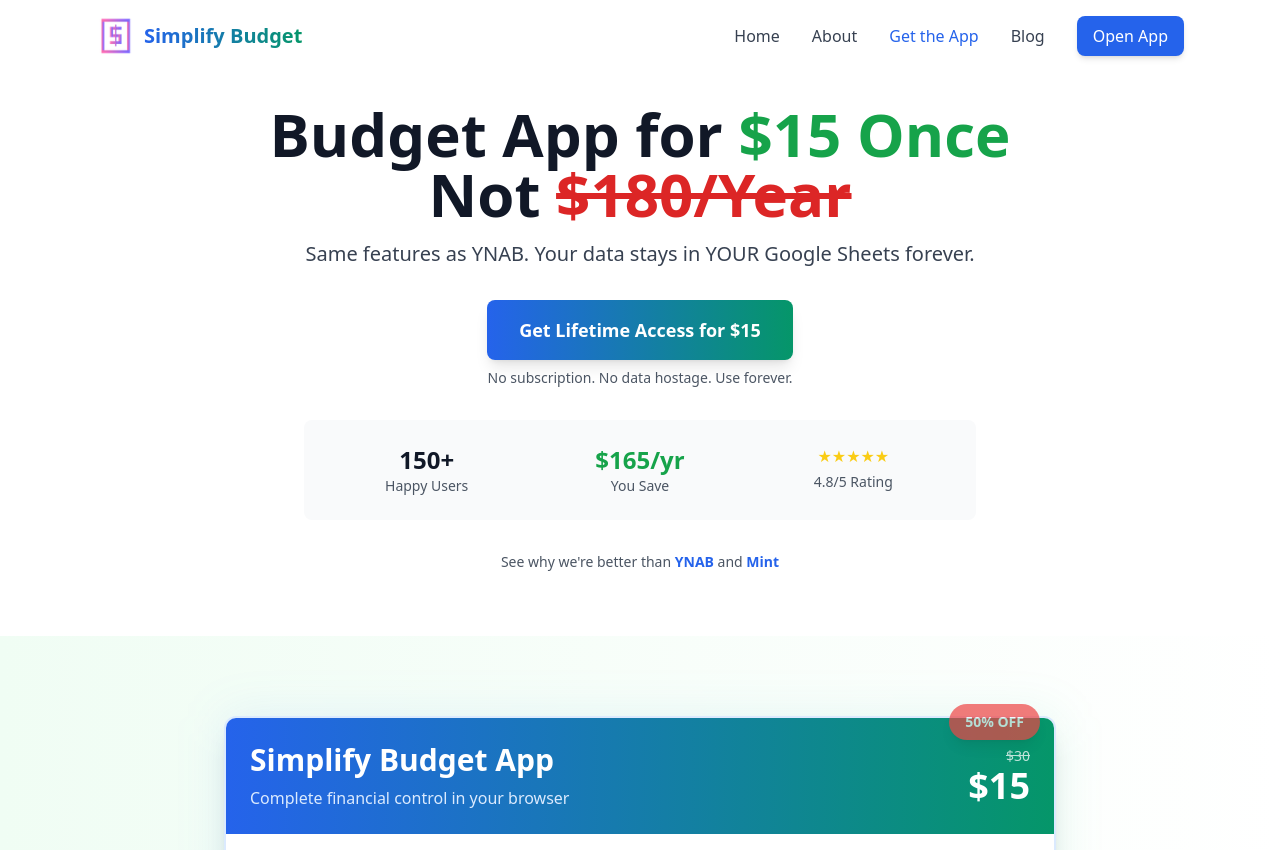
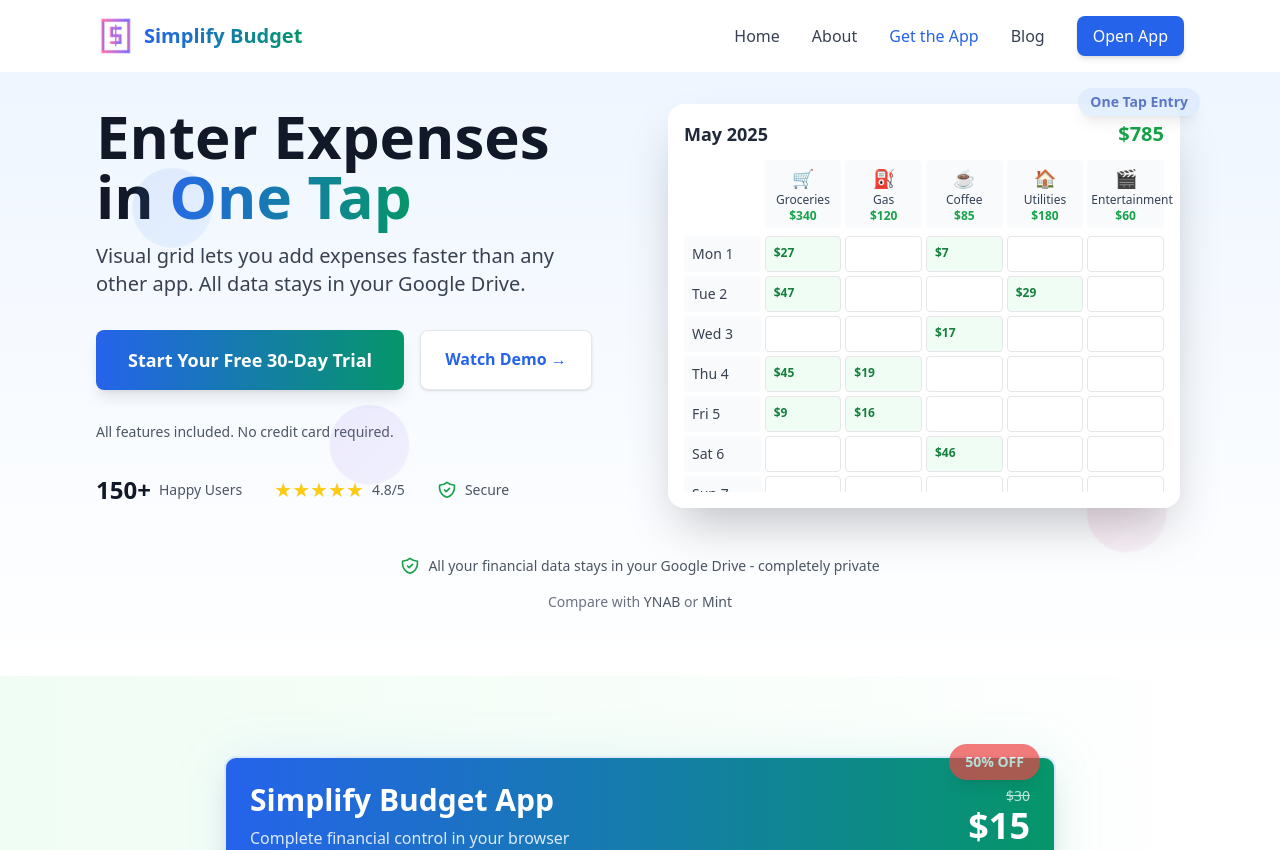
Before and after one commit to serdarsalim/personalfinance, a Next.js app: page / in a window 1280 px wide. Shown: the top 850 px of the page. Built offline with nearby package versions, Linux system fonts and the light colour scheme.

Commit message:
redesigning the website

```diff
--- a/src/app/components/sections/HeroSection.tsx
+++ b/src/app/components/sections/HeroSection.tsx
@@ -1,76 +1,253 @@
 // src/app/components/sections/HeroSection.tsx
 
+"use client";
+
 import Link from "next/link";
+import { useState, useEffect } from "react";
 
 export default function HeroSection() {
+  const [activeCell, setActiveCell] = useState({ day: 15, category: 2 });
+  const [currentMonth, setCurrentMonth] = useState('');
+
+  // Set current month
+  useEffect(() => {
+    const now = new Date();
+    const monthNames = ['January', 'February', 'March', 'April', 'May', 'June',
+      'July', 'August', 'September', 'October', 'November', 'December'];
+    setCurrentMonth(`${monthNames[now.getMonth()]} ${now.getFullYear()}`);
+  }, []);
+
+  // Animate grid interaction
+  useEffect(() => {
+    const interval = setInterval(() => {
+      setActiveCell({
+        day: Math.floor(Math.random() * 30) + 1,
+        category: Math.floor(Math.random() * 5)
+      });
+    }, 2500);
+    return () => clearInterval(interval);
+  }, []);
+
+  // Sample categories with emojis
+  const categories = [
+    { emoji: "🛒", name: "Groceries", total: "$340" },
+    { emoji: "⛽", name: "Gas", total: "$120" },
+    { emoji: "☕", name: "Coffee", total: "$85" },
+    { emoji: "🏠", name: "Utilities", total: "$180" },
+    { emoji: "🎬", name: "Entertainment", total: "$60" },
+  ];
+
+  // Sample daily totals
+  const dailyTotals = Array.from({ length: 30 }, (_, i) => {
+    const day = i + 1;
+    const amount = Math.floor(Math.random() * 100) + 10;
+    return { day, amount: `$${amount}` };
+  });
+
   return (
-    <section className="bg-white pt-8 pb-16">
-      <div className="max-w-4xl mx-auto px-4 sm:px-6 lg:px-8">
-        <div className="text-center">
+    <section className="bg-gradient-to-b from-blue-50 to-white pt-8 pb-16 overflow-hidden relative">
+      {/* Floating expense bubbles animation */}
+      <div className="absolute inset-0 overflow-hidden pointer-events-none">
+        {[...Array(5)].map((_, i) => (
+          <div
+            key={i}
+            className={`absolute w-20 h-20 rounded-full opacity-10 animate-float-${i + 1}`}
+            style={{
+              background: `linear-gradient(135deg, ${['#3B82F6', '#10B981', '#8B5CF6', '#F59E0B', '#EC4899'][i]} 0%, ${['#60A5FA', '#34D399', '#A78BFA', '#FCD34D', '#F9A8D4'][i]} 100%)`,
+              left: `${[10, 75, 25, 60, 85][i]}%`,
+              top: `${[20, 40, 60, 30, 70][i]}%`,
+              animationDelay: `${i * 0.5}s`
+            }}
+          />
+        ))}
+      </div>
 
-         {/* SINGLE FOCUSED MESSAGE */}
+      <div className="max-w-6xl mx-auto px-4 sm:px-6 lg:px-8">
+        <div className="grid lg:grid-cols-2 gap-12 items-center">
+
+          {/* Left side - Text content */}
+          <div className="text-center lg:text-left">
             <h1 className="text-4xl sm:text-5xl md:text-6xl font-bold leading-tight mb-4 text-gray-900">
-            Budget App for{' '}
-            <span className="text-green-600">$15 Once</span>
-            <br />
-            Not{' '}
-            <span className="text-red-600 line-through">$180/Year</span>
+              Enter Expenses in
+              <span className="text-transparent bg-clip-text bg-gradient-to-r from-blue-600 to-emerald-600"> One Tap</span>
             </h1>
 
-          {/* CLEAR BENEFIT */}
-          <p className="text-xl text-gray-700 mb-8">
-            Same features as YNAB. Your data stays in YOUR Google Sheets forever.
+            <p className="text-xl text-gray-700 mb-8 max-w-lg mx-auto lg:mx-0">
+              Visual grid lets you add expenses faster than any other app. All data stays in your Google Drive.
             </p>
 
-          {/* PRIMARY CTA ONLY */}
-          <div className="mb-8">
+            {/* CTAs */}
+            <div className="flex flex-col sm:flex-row gap-4 mb-8 justify-center lg:justify-start">
               <a
                 href="https://ko-fi.com/s/4b62acb528"
-              className="inline-block px-8 py-4 bg-gradient-to-r from-blue-600 to-emerald-600 text-white rounded-lg shadow-lg hover:shadow-xl transition-all font-bold text-lg"
+                className="inline-block px-8 py-4 bg-gradient-to-r from-blue-600 to-emerald-600 text-white rounded-lg shadow-lg hover:shadow-xl transition-all font-bold text-lg hover:scale-105 transform"
               >
-              Get Lifetime Access for $15
+                Start Your Free 30-Day Trial
               </a>
-            <p className="text-sm text-gray-600 mt-2">
-              No subscription. No data hostage. Use forever.
-            </p>
+              <a
+                href="#demo"
+                className="inline-block px-6 py-4 bg-white text-blue-600 rounded-lg shadow hover:shadow-md transition-all font-semibold border border-gray-200"
+              >
+                Watch Demo →
+              </a>
             </div>
 
+            <p className="text-sm text-gray-600 mb-8">
+              All features included. No credit card required.
+            </p>
+
             {/* SOCIAL PROOF */}
-          <div className="bg-gray-50 rounded-lg p-6 max-w-2xl mx-auto">
-            <div className="grid sm:grid-cols-3 gap-4 text-center">
-              <div>
+            <div className="flex flex-wrap gap-8 items-center justify-center lg:justify-start">
+              <div className="flex items-center gap-2">
                 <div className="text-2xl font-bold text-gray-900">150+</div>
                 <p className="text-sm text-gray-600">Happy Users</p>
               </div>
-              <div>
-                <div className="text-2xl font-bold text-green-600">$165/yr</div>
-                <p className="text-sm text-gray-600">You Save</p>
-              </div>
-              <div>
-                <div className="flex justify-center mb-1">
+              <div className="flex items-center gap-2">
+                <div className="flex">
                   {[...Array(5)].map((_, i) => (
-                    <span key={i} className="text-yellow-400">★</span>
+                    <span key={i} className="text-yellow-400 text-xl">★</span>
                   ))}
                 </div>
-                <p className="text-sm text-gray-600">4.8/5 Rating</p>
+                <p className="text-sm text-gray-600">4.8/5</p>
+              </div>
+              <div className="flex items-center gap-2">
+                <svg className="w-5 h-5 text-green-600" fill="none" stroke="currentColor" viewBox="0 0 24 24">
+                  <path strokeLinecap="round" strokeLinejoin="round" strokeWidth={2} d="M9 12l2 2 4-4m5.618-4.016A11.955 11.955 0 0112 2.944a11.955 11.955 0 01-8.618 3.04A12.02 12.02 0 003 9c0 5.591 3.824 10.29 9 11.622 5.176-1.332 9-6.03 9-11.622 0-1.042-.133-2.052-.382-3.016z" />
+                </svg>
+                <p className="text-sm text-gray-600">Secure</p>
               </div>
             </div>
           </div>
 
-          {/* SINGLE LINK TO LEARN MORE */}
-          <p className="mt-8 text-sm text-gray-600">
-            See why we're better than{' '}
-            <Link href="/compare/ynab-alternative" className="text-blue-600 hover:underline font-semibold">
+          {/* Right side - Visual Grid Demo */}
+          <div className="relative">
+            <div className="bg-white rounded-2xl shadow-2xl p-4 max-w-lg mx-auto transform hover:scale-105 transition-transform duration-300">
+              {/* Grid Header */}
+              <div className="flex justify-between items-center mb-3">
+                <h3 className="text-lg font-bold text-gray-800">{currentMonth}</h3>
+                <div className="text-xl font-bold text-green-600">$785</div>
+              </div>
+
+              {/* Categories Header */}
+              <div className="grid grid-cols-6 gap-1 mb-2">
+                <div className="text-xs text-gray-500 p-2"></div>
+                {categories.map((cat, i) => (
+                  <div key={i} className="text-center p-1 bg-gray-50 rounded">
+                    <div className="text-lg">{cat.emoji}</div>
+                    <div className="text-xs font-medium text-slate-700">{cat.name}</div>
+                    <div className="text-xs text-green-600 font-bold">{cat.total}</div>
+                  </div>
+                ))}
+              </div>
+
+              {/* Grid Rows - First 8 days */}
+              <div className="space-y-1 max-h-64 overflow-hidden">
+                {[...Array(8)].map((_, dayIndex) => {
+                  const day = dayIndex + 1;
+                  const dayNames = ['Mon', 'Tue', 'Wed', 'Thu', 'Fri', 'Sat', 'Sun'];
+                  const dayName = dayNames[dayIndex % 7];
+                  return (
+                    <div key={day} className="grid grid-cols-6 gap-1">
+                      {/* Day column */}
+                      <div className="p-2 text-sm font-medium text-gray-700 bg-gray-50 rounded">
+                        {dayName} {day}
+                      </div>
+
+                      {/* Category cells */}
+                      {categories.map((_, catIndex) => {
+                        const isActive = activeCell.day === day && activeCell.category === catIndex;
+                        const hasExpense = Math.random() > 0.7;
+                        const amount = hasExpense ? `$${Math.floor(Math.random() * 50) + 5}` : '';
+
+                        return (
+                          <div
+                            key={catIndex}
+                            className={`
+                              p-2 text-xs border rounded cursor-pointer transition-all duration-300
+                              ${isActive ? 'bg-blue-100 border-blue-300 shadow-lg scale-105' : 'border-gray-200 hover:bg-gray-50'}
+                              ${hasExpense ? 'bg-green-50' : ''}
+                            `}
+                          >
+                            {amount && (
+                              <div className="text-green-700 font-bold">{amount}</div>
+                            )}
+                          </div>
+                        );
+                      })}
+                    </div>
+                  );
+                })}
+              </div>
+
+            </div>
+
+            {/* Floating feature badges */}
+            <div className="absolute -top-4 -right-4 bg-blue-100 text-blue-800 px-3 py-1 rounded-full text-sm font-semibold shadow-lg animate-pulse">
+              One Tap Entry
+            </div>
+          </div>
+        </div>
+
+        {/* Bottom section */}
+        <div className="text-center mt-12">
+          <div className="flex items-center justify-center text-sm text-gray-600 mb-4">
+            <svg className="w-5 h-5 mr-2 text-green-600" fill="none" stroke="currentColor" viewBox="0 0 24 24">
+              <path strokeLinecap="round" strokeLinejoin="round" strokeWidth={2} d="M9 12l2 2 4-4m5.618-4.016A11.955 11.955 0 0112 2.944a11.955 11.955 0 01-8.618 3.04A12.02 12.02 0 003 9c0 5.591 3.824 10.29 9 11.622 5.176-1.332 9-6.03 9-11.622 0-1.042-.133-2.052-.382-3.016z" />
+            </svg>
+            <span>All your financial data stays in your Google Drive - completely private</span>
+          </div>
+
+          <p className="text-sm text-gray-500">
+            Compare with{' '}
+            <Link href="/compare/ynab-alternative" className="text-gray-600 hover:text-blue-600 hover:underline">
               YNAB
             </Link>
-            {' '}and{' '}
-            <Link href="/compare/mint-alternative" className="text-blue-600 hover:underline font-semibold">
+            {' '}or{' '}
+            <Link href="/compare/mint-alternative" className="text-gray-600 hover:text-blue-600 hover:underline">
               Mint
             </Link>
           </p>
-
         </div>
       </div>
+
+      {/* Add CSS animations */}
+      <style jsx>{`
+        @keyframes float-1 {
+          0%, 100% { transform: translateY(0) translateX(0); }
+          25% { transform: translateY(-20px) translateX(10px); }
+          50% { transform: translateY(-10px) translateX(-10px); }
+          75% { transform: translateY(-30px) translateX(5px); }
+        }
+        @keyframes float-2 {
+          0%, 100% { transform: translateY(0) translateX(0); }
+          25% { transform: translateY(-30px) translateX(-10px); }
+          50% { transform: translateY(-20px) translateX(10px); }
+          75% { transform: translateY(-10px) translateX(-5px); }
+        }
+        @keyframes float-3 {
+          0%, 100% { transform: translateY(0) translateX(0); }
+          25% { transform: translateY(-10px) translateX(-5px); }
+          50% { transform: translateY(-30px) translateX(10px); }
+          75% { transform: translateY(-20px) translateX(-10px); }
+        }
+        @keyframes float-4 {
+          0%, 100% { transform: translateY(0) translateX(0); }
+          25% { transform: translateY(-25px) translateX(5px); }
+          50% { transform: translateY(-15px) translateX(-5px); }
+          75% { transform: translateY(-35px) translateX(10px); }
+        }
+        @keyframes float-5 {
+          0%, 100% { transform: translateY(0) translateX(0); }
+          25% { transform: translateY(-15px) translateX(10px); }
+          50% { transform: translateY(-25px) translateX(-5px); }
+          75% { transform: translateY(-5px) translateX(5px); }
+        }
+        .animate-float-1 { animation: float-1 8s ease-in-out infinite; }
+        .animate-float-2 { animation: float-2 10s ease-in-out infinite; }
+        .animate-float-3 { animation: float-3 12s ease-in-out infinite; }
+        .animate-float-4 { animation: float-4 9s ease-in-out infinite; }
+        .animate-float-5 { animation: float-5 11s ease-in-out infinite; }
+      `}</style>
     </section>
   );
 }
```
Lines whose indentation alone changed are shown as unchanged.
